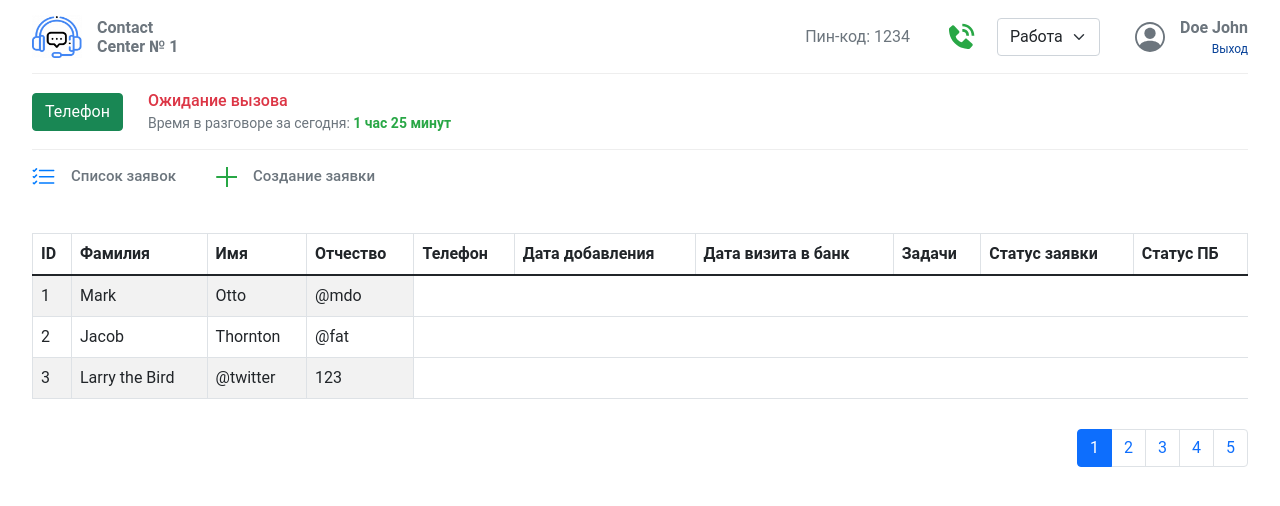
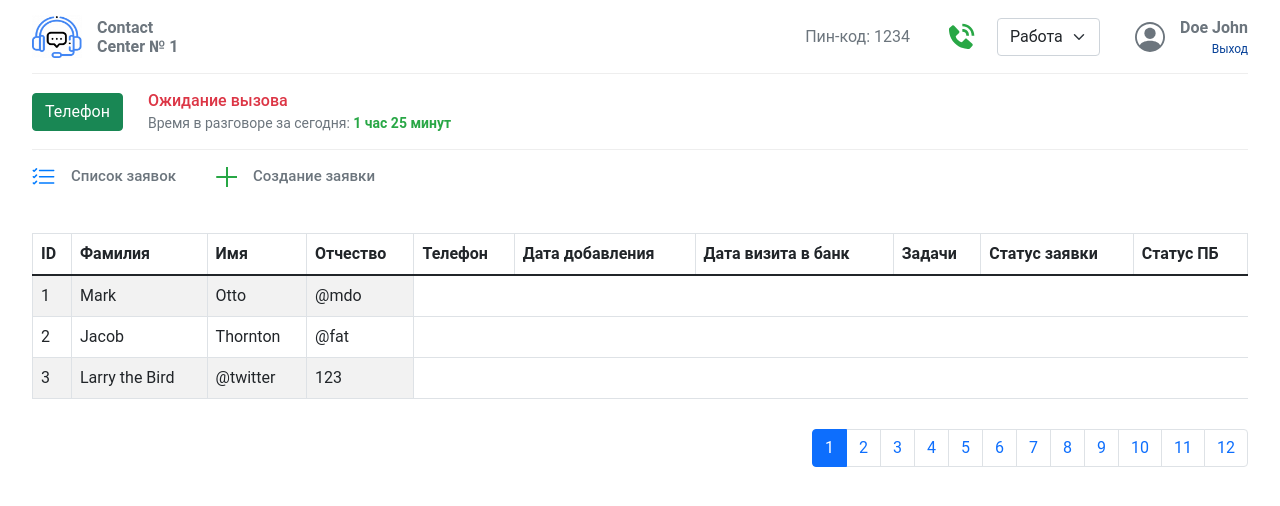
Before and after one commit to Pomatrosit/call-center, a React (Create React App) app: page / in a window 1280 px wide. Shown: the top 506 px of the page. Built offline with nearby package versions, Linux system fonts and the light colour scheme.

Commit message:
added custom pagination

```diff
--- a/src/components/BidList/BidList.tsx
+++ b/src/components/BidList/BidList.tsx
@@ -1,20 +1,12 @@
-import { FC } from "react"
-import { Table, Pagination } from 'react-bootstrap'
+import { FC, useState } from "react"
+import { Table } from 'react-bootstrap'
+import CustomPagination from '../CustomPagination/CustomPagitation'
 import classes from "./BidList.module.scss"
 import { BID_LIST_TABLE_COLUMNS } from '../../constants/bidListTableColumns'
 
 const BidList: FC = () => {
 
-  const activePage = 1
-  let bids = []
-
-  for (let number = 1; number <= 5; number++) {
-      bids.push(
-      <Pagination.Item key={number} active={number === activePage}>
-        {number}
-      </Pagination.Item>,
-    );
-  }
+  const [activePage, setActivePage] = useState<number>(1)
 
   return (
     <div className={classes.bidList}>
@@ -49,7 +41,7 @@ const BidList: FC = () => {
       </Table>
 
       <div className={ classes.pagination }>
-          <Pagination>{bids}</Pagination>
+          <CustomPagination pageCount = { 12 } activePage = { activePage } setActivePage={ setActivePage }/>
       </div>
     </div>
   )
--- /dev/null
+++ b/src/components/CustomPagination/CustomPagitation.tsx
@@ -0,0 +1,27 @@
+import { FC, Dispatch, SetStateAction } from 'react'
+import { Pagination } from 'react-bootstrap'
+
+interface ICustomPaginationProps {
+    pageCount: number
+    activePage: number
+    setActivePage: Dispatch<SetStateAction<number>>
+}
+
+const CustomPagination: FC<ICustomPaginationProps> = ({ activePage, setActivePage, pageCount }) => {
+
+  let pages = []
+
+  for (let number = 1; number <= pageCount; number++) {
+    pages.push(
+      <Pagination.Item key={number} active={number === activePage} onClick={() => setActivePage(number)}>
+        {number}
+      </Pagination.Item>,
+    );
+  }
+
+  return (
+    <Pagination>{pages}</Pagination>
+  )
+}
+
+export default CustomPagination
```
